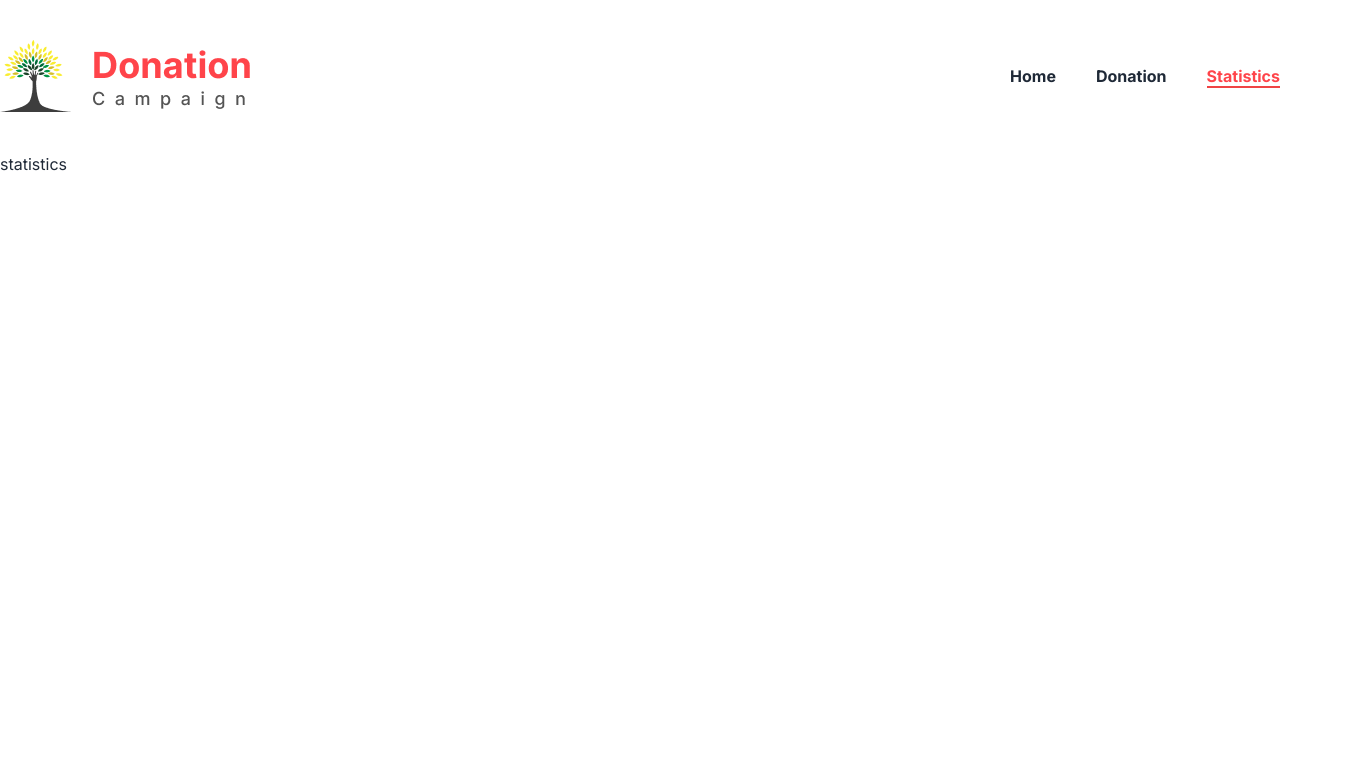
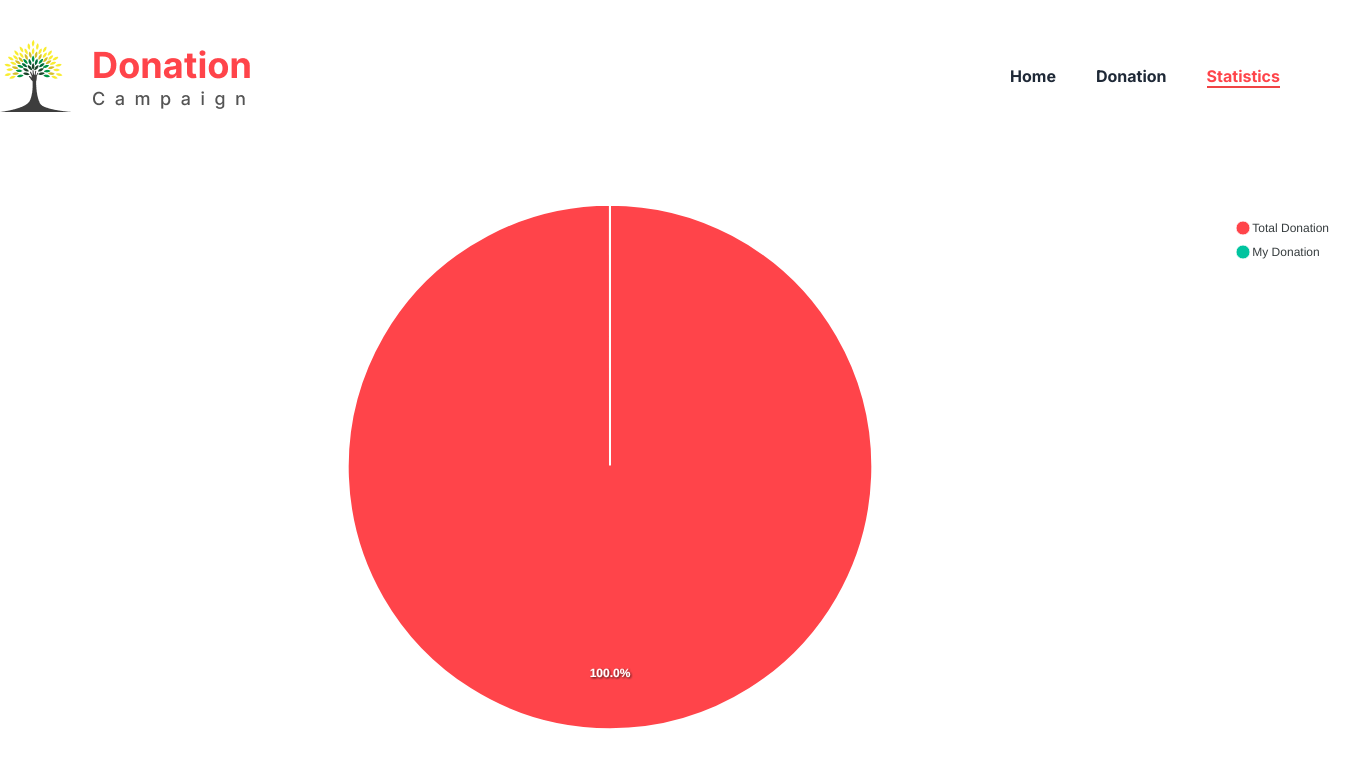
Before and after one commit to Mahin-Hasan/Donation-Campaign-React, a React (Vite) app: page /statistics in a window 1280 px wide. Shown: the top 768 px of the page, 1349 px wide, since content can reach past the window. Built offline with nearby package versions, Linux system fonts and the light colour scheme.

Commit message:
added see all jobs validation and pic chart visualization

```diff
--- a/package.json
+++ b/package.json
@@ -10,12 +10,15 @@
     "preview": "vite preview"
   },
   "dependencies": {
+    "apexcharts": "^3.44.0",
     "localforage": "^1.10.0",
     "match-sorter": "^6.3.1",
     "react": "^18.2.0",
+    "react-apexcharts": "^1.4.1",
     "react-dom": "^18.2.0",
     "react-router-dom": "^6.18.0",
     "react-toastify": "^9.1.3",
+    "recharts": "^2.9.3",
     "sort-by": "^1.2.0"
   },
   "devDependencies": {
--- a/src/components/AllCampaigns/AllCampaigns.jsx
+++ b/src/components/AllCampaigns/AllCampaigns.jsx
@@ -1,22 +1,35 @@
 import { useEffect, useState } from "react";
 import Campaign from "../Campaign/Campaign";
 
-const AllCampaigns = () => {
+const AllCampaigns = ({ searchName }) => {
     const [campaign, setCampaign] = useState([]);
+    const [searchCampaigns, setSearchCampaigns] = useState([]);
 
+    // const {categiry} =campaign;
+    console.log(campaign);
+    const searchCampaign = campaign.filter(item => item.category === searchName);
+    // setSearchCampaigns(searchCampaign);
+
+
+    console.log('allcard', searchName);
     useEffect(() => {
         fetch('fund.json')
             .then(res => res.json())
             .then(data => setCampaign(data))
     }, [])
-    console.log(campaign);
+    useEffect(() => {
+        setSearchCampaigns(searchCampaign);
+    }, [])
+    // console.log(campaign);
+    console.log(searchCampaigns);
+
 
 
     return (
         <section className="container mx-auto my-20">
             <div className="grid grid-cols-4 gap-6">
                 {
-                    campaign.map(campaign =><Campaign key={campaign.id} campaign={campaign}></Campaign>)
+                    campaign.map(campaign => <Campaign key={campaign.id} campaign={campaign}></Campaign>)
                 }
             </div>
         </section>
--- a/src/components/Banner/Banner.jsx
+++ b/src/components/Banner/Banner.jsx
@@ -1,12 +1,29 @@
-const Banner = () => {
+import { useState } from "react";
+
+const Banner = ({handleSearchFunctionality}) => {
+    const [categoryName, setCategoryName] = useState(null);
+    const handleSubmit = e => {
+        e.preventDefault();
+        // console.log(categoryName);
+    }
+    const handleSearchText = e => {
+        // console.log(e.target.value);
+        setCategoryName(e.target.value);
+
+    }
+    // const handleSearchFunctionality = (name) => {
+    //     console.log('hiii', name);
+    // }
     return (
         <div className="flex flex-col justify-center items-center py-28 banner-bg space-y-12">
             <div>
                 <h2 className="text-5xl font-bold">I Grow By Helping People In Need</h2>
             </div>
             <div>
-                <input className='input border rounded-s-md rounded-e-none' type="text" placeholder='Search Here...' />
-                <button className="btn rounded-e-md rounded-s-none text-white capitalize hover:bg-red-700 bg-[#FF444A]">Search</button>
+                <form onSubmit={handleSubmit}>
+                    <input onChange={handleSearchText} className='input border rounded-s-md rounded-e-none' type="text" placeholder='Search Here...' />
+                    <input onClick={() => handleSearchFunctionality(categoryName)} className="btn rounded-e-md rounded-s-none text-white capitalize hover:bg-red-700 bg-[#FF444A]" type="submit" value="Search" />
+                </form>
             </div>
         </div>
     );
--- a/src/components/Campaign/Campaign.jsx
+++ b/src/components/Campaign/Campaign.jsx
@@ -2,7 +2,7 @@ import { Link } from "react-router-dom";
 
 const Campaign = ({ campaign }) => {
     const { id, picture, category, title, card_bg, category_bg, text_bg } = campaign;
-    console.log(card_bg, category_bg, text_bg);
+    // console.log(card_bg, category_bg, text_bg);
 
     return (
         <Link to={`/donate/${id}`}>
--- a/src/components/Donations/Donations.jsx
+++ b/src/components/Donations/Donations.jsx
@@ -6,8 +6,11 @@ import StoreDonation from "../StoreDonation/StoreDonation";
 const Donations = () => {
     const donations = useLoaderData();
     const [donatedCategory, setDonatedCategory] = useState([]);
+    const [dataLimit, setDataLimit] = useState(4);
+    // const [toggle, setToggle] = useState(false);
 
 
+    // console.log(toggle);
     useEffect(() => {
         const prevStoredDonations = getStoredDonatedCategory();
         if (donations.length > 0) {
@@ -22,14 +25,46 @@ const Donations = () => {
             setDonatedCategory(currentDonation);
         }
     }, [donations])
-    console.log(donatedCategory);
+
+    // useEffect(() => {
+    //     if (donatedCategory >= 4) {
+    //         console.log('hi');
+    //         console.log(toggle);
+    //         setToggle(true);
+    //         console.log(toggle);
+    //     }
+    // }, [donatedCategory])
+
+
+    // console.log(donatedCategory);
 
     return (
-        <div className="container mx-auto grid grid-cols-2 gap-6 my-20">
-            {
-                donatedCategory.map(donate =><StoreDonation key={donate.id} donate={donate}></StoreDonation>)
-            }
+        <div>
+            <div className="container mx-auto grid grid-cols-2 gap-6 my-20">
+                {
+                    donatedCategory.slice(0, dataLimit).map(donate => <StoreDonation key={donate.id} donate={donate}></StoreDonation>)
+                }
+            </div>
+            {/* {console.log(dataLimit)} */}
+            {/* <div className={toggle === true ? 'flex' : 'hidden'}> */}
+            <div>
+                {/* <div className={dataLimit === 4 ? 'flex' : 'hidden'}> */}
+                {donatedCategory.length >= 4 && (
+                    // <div className={dataLimit === donatedCategory.length ? 'hidden' : ''}>
+                    <div>
+                        <div className={dataLimit === donatedCategory.length ? 'hidden' : ''}>
+                            <div className="text-center my-5">
+                                {/* {console.log(donatedCategory.length)} */}
+                                <button onClick={() => setDataLimit(donatedCategory.length)} className="btn bg-[#009444] hover:bg-green-800 text-white font-bold capitalize">See All Jobs</button>
+                            </div>
+                        </div>
+
+                    </div>
+                )}
+
+            </div>
         </div>
+
     );
 };
 
--- a/src/components/Home/Home.jsx
+++ b/src/components/Home/Home.jsx
@@ -1,12 +1,19 @@
+import { useState } from 'react';
 import AllCampaigns from '../AllCampaigns/AllCampaigns';
 import Banner from '../Banner/Banner';
 import './Home.css'
 
 const Home = () => {
+    const [searchName, setSearchName] = useState('')
+    const handleSearchFunctionality = category => {
+        // console.log('home', category);
+        setSearchName(category);
+    }
+    // console.log('hahash',searchName);
     return (
         <section>
-           <Banner></Banner>
-           <AllCampaigns></AllCampaigns>
+            <Banner handleSearchFunctionality={handleSearchFunctionality}></Banner>
+            <AllCampaigns searchName={searchName}></AllCampaigns>
         </section>
     );
 };
--- a/src/components/Statistics/Statistics.jsx
+++ b/src/components/Statistics/Statistics.jsx
@@ -1,8 +1,35 @@
+import Chart from "react-apexcharts";
+import { useLoaderData } from "react-router-dom";
+import { getStoredDonatedCategory } from "../../utility/localstorage";
+import { useEffect, useState } from "react";
 
 const Statistics = () => {
+    const allData = useLoaderData();
+    const [totalDonations, setTotalDonations] = useState(0);
+
+    const totalDonation = allData.length;
+    const myDonation = getStoredDonatedCategory().length;
+    useEffect(() => {
+        const remaining = totalDonation - myDonation;
+        setTotalDonations(remaining);
+    }, [])
+
     return (
-        <div>
-            <h1>statistics</h1>
+        <div className="my-20">
+
+            <div className="container mx-auto">
+                <Chart
+                    type="pie"
+                    width={1349}
+                    height={550}
+                    series={[totalDonations, myDonation]}
+                    options={{
+                        labels: ['Total Donation', 'My Donation'],
+                        colors: ['#FF444A', '#00C49F']
+                    }}
+                >
+                </Chart>
+            </div>
         </div>
     );
 };
--- a/src/main.jsx
+++ b/src/main.jsx
@@ -13,7 +13,7 @@ const router = createBrowserRouter([
   {
     path: '/',
     element: <Root></Root>,
-    errorElement: <ErrorPage></ErrorPage>,
+    // errorElement: <ErrorPage></ErrorPage>,
     children: [
       {
         path: '/',
@@ -26,7 +26,8 @@ const router = createBrowserRouter([
       },
       {
         path: '/statistics',
-        element: <Statistics></Statistics>
+        element: <Statistics></Statistics>,
+        loader: () => fetch('/fund.json')
       },
       {
         path: '/donate/:id',
```
Also changed, not shown: 1 other file (tests, documents, lock files or other folders).
